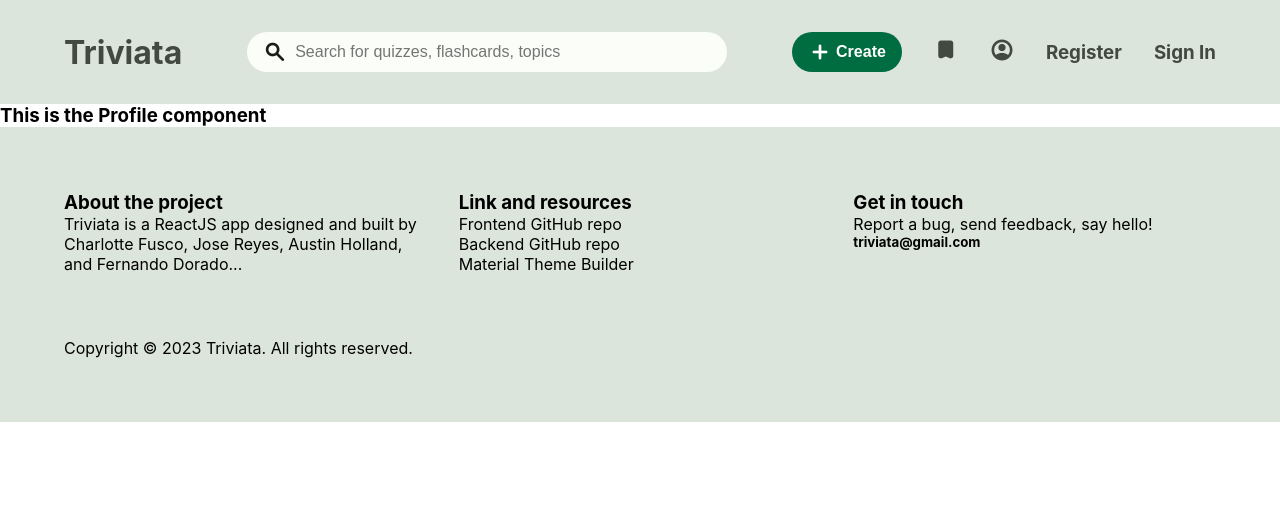
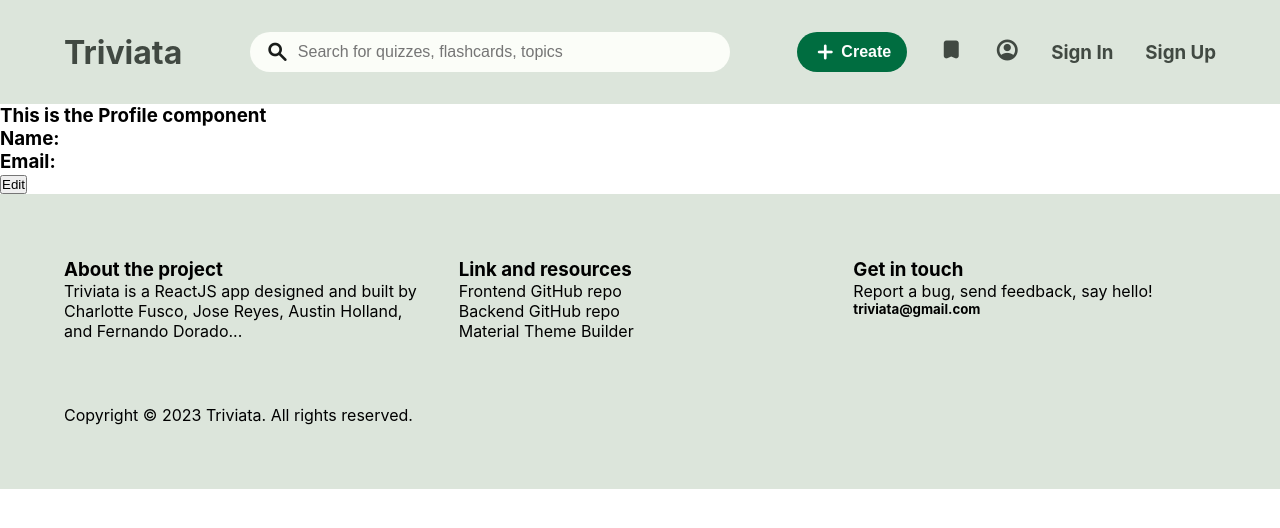
Before and after one commit to lastnameisgold/triviata_app_frontend, a React (Create React App) app in the folder triviata/: page /profile in a window 1280 px wide. Shown: the top 528 px of the page. Built offline with nearby package versions, Linux system fonts and the light colour scheme; no server answers.

Commit message:
added iniital Read Axios call for individual users

```diff
--- a/triviata/src/components/Nav.js
+++ b/triviata/src/components/Nav.js
@@ -27,11 +27,12 @@ export default function Nav() {
                 </Link>
 
                 {/* For testing purposes! Feel free to change link design for register */}
-                <Link to="/register">
-                    <h3>Register</h3>
-                </Link>
+
                 <Link to="/signin">
                     <h3>Sign In</h3>
+                </Link>
+                <Link to="/register">
+                    <h3>Sign Up</h3>
                 </Link>
 
 
--- a/triviata/src/components/Profile.js
+++ b/triviata/src/components/Profile.js
@@ -1,7 +1,33 @@
 //Need to update to protect page to allow only logged in users to acces -AH
 
-export default function Profile() {
+import React, { useState, useEffect } from 'react'
+import { useNavigate } from 'react-router-dom'
+import { GetUsers } from '../services/UserServices'
+
+export default function Profile({user, authenticated}) {
+    let navigate = useNavigate()
+    const [userProfile, setUserProfile] = useState({})
+
+    useEffect(() => {
+        const handleUser = async () => {
+            const data = await GetUsers()
+            setUserProfile(data[0])
+            console.log(data[0])
+            console.log(userProfile)
+        }
+        handleUser()
+    },[])
+
+
     return(
-        <h3>This is the Profile component</h3>
+        <div>
+            <h3>This is the Profile component</h3>
+            <div>
+                <h3>Name: {userProfile.name}</h3>
+                <h3>Email: {userProfile.email}</h3>
+                <button>Edit</button>
+
+            </div>
+        </div>
     )
 }
--- a/triviata/src/components/Register.js
+++ b/triviata/src/components/Register.js
@@ -87,7 +87,7 @@ const Register = () => {
                 formValues.confirmPassword === formValues.password)
             }
           >
-            Register
+            Sign Up
           </button>
         </form>
       </div>
--- /dev/null
+++ b/triviata/src/services/UserServices.js
@@ -0,0 +1,11 @@
+import Client from './api'
+
+
+export const GetUsers = async () => {
+  try {
+    const res = await Client.get('/api/users/view/austin@fake.com')
+    return res.data
+  } catch (error) {
+    throw error
+  }
+}
```
Also changed, not shown: triviata/src/services/PostServices.js (deleted, +0 -10 lines).
